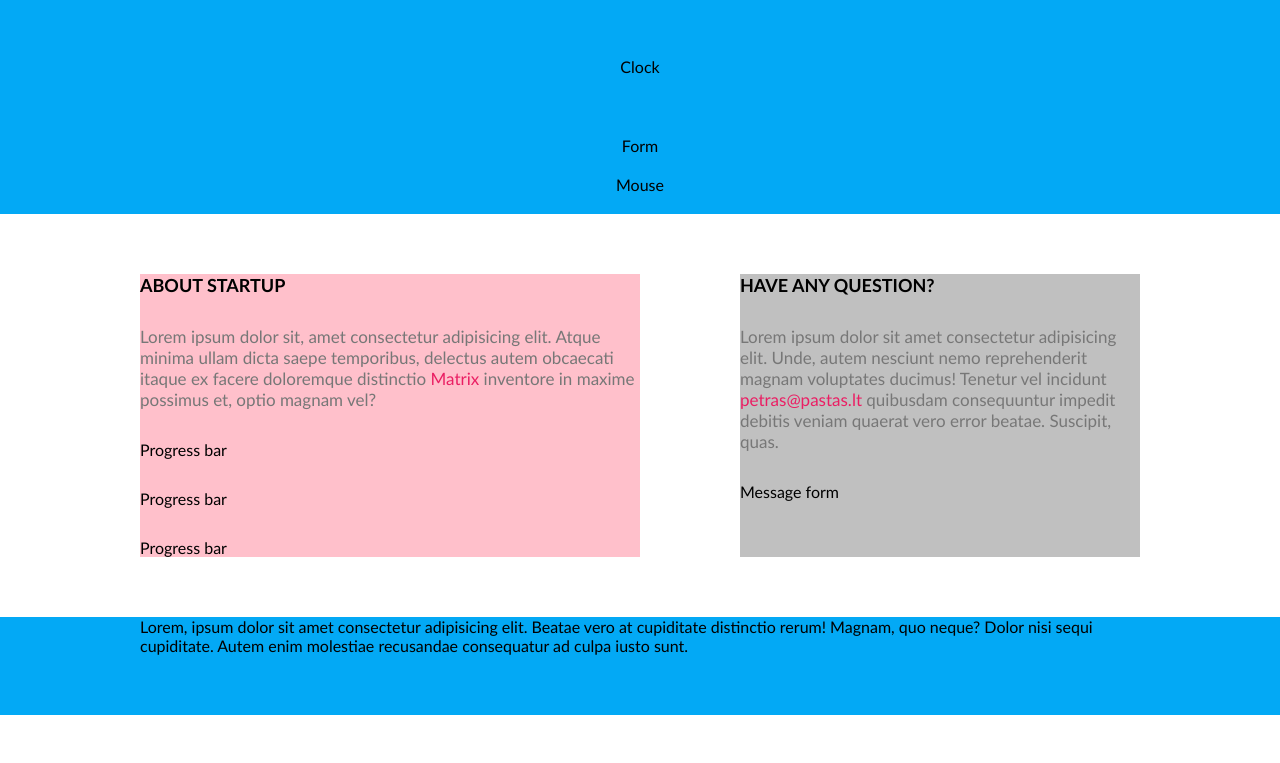
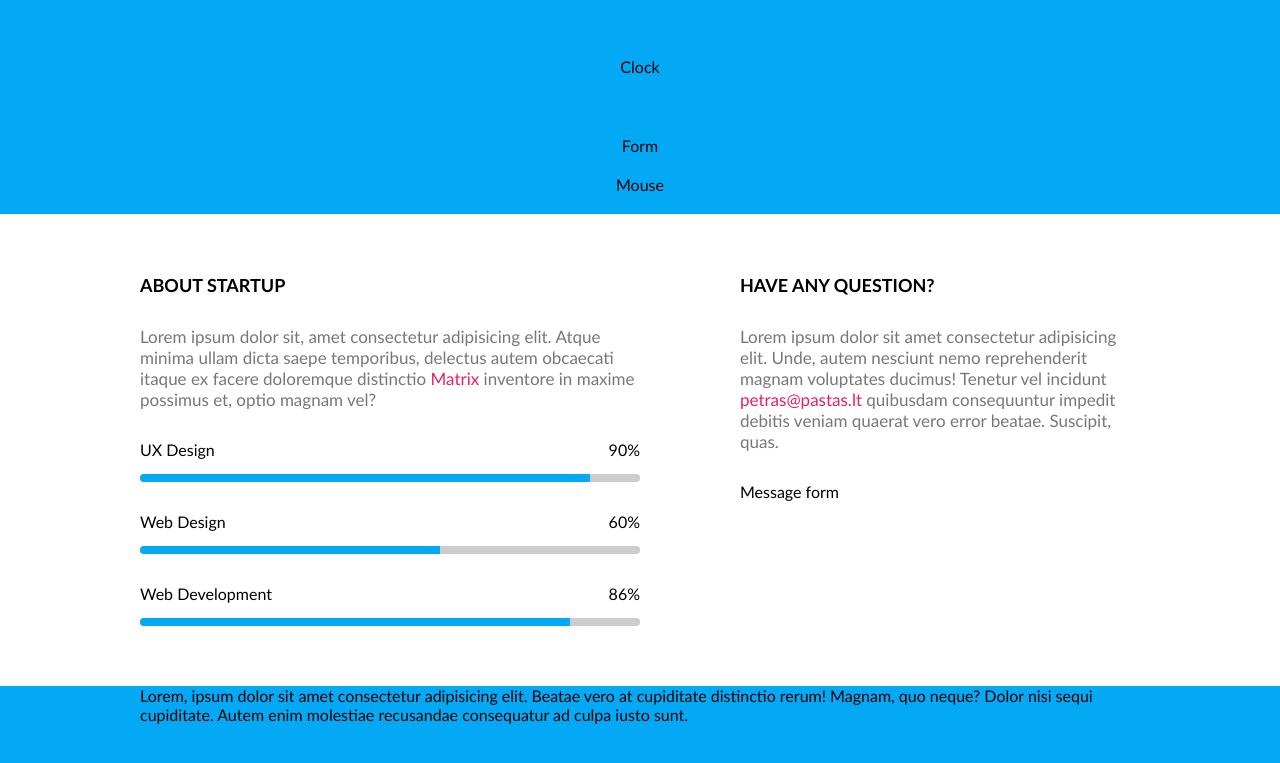
Before and after one commit to AurimasCerniauskas/9_12, a website: page index.html in a window 1280 px wide. Shown: the part 321-1084 px from the top of the page. Before the commit the page ends 1036 px from the top, so only its background shows below. Drawn offline with Linux system fonts and the light colour scheme.

Commit message:
Progress bar #9

```diff
--- a/css/components/progressbar.css
+++ b/css/components/progressbar.css
@@ -0,0 +1,25 @@
+
+.progress-bar{
+  display: flex;
+  flex-direction: column;
+  gap: 15px;
+}
+
+.progress-bar > .top{
+  display: flex;
+  justify-content: space-between;
+}
+
+.progress-bar > .bottom{
+  height: 8px;
+  width: 100%;
+  overflow: hidden;
+  background-color: #ccc;
+  border-radius: 4px;
+}
+
+.progress-bar > .bottom > .bar{
+  height: 100%;
+  width: 90%;
+  background-color: var(--main-color);
+}
--- a/css/pages/home.css
+++ b/css/pages/home.css
@@ -46,11 +46,11 @@ section.container.bg-main{
   flex-direction: column;
   gap: 30px;
   width: 50%;
-  background-color: pink;
+
 }
 .right-column{
   width: 40%;
-  background-color: silver;
+
 }
  .column-title{
   text-transform: uppercase;
--- a/index.html
+++ b/index.html
@@ -33,15 +33,34 @@
           About startup
         </h2>
         <p class="column-description">Lorem ipsum dolor sit, amet consectetur adipisicing elit. Atque minima ullam dicta saepe temporibus, delectus autem obcaecati itaque ex facere doloremque distinctio <a href="#">Matrix</a> inventore in maxime possimus et, optio magnam vel?</p>
-        <div class="proegress-bar">
-          Progress bar
+        <div class="progress-bar">
+          <div class="top">
+            <div class="labe">UX Design</div>
+            <div class="value">90%</div>
+          </div>
+          <div class="bottom">
+            <div class="bar"></div>
+          </div>
         </div>
-        <div class="proegress-bar">
-          Progress bar
+        <div class="progress-bar">
+          <div class="top">
+            <div class="labe">Web Design</div>
+            <div class="value">60%</div>
+          </div>
+          <div class="bottom">
+            <div class="bar" style="width: 60%;"></div>
+          </div>
         </div>
-        <div class="proegress-bar">
-          Progress bar
+        <div class="progress-bar">
+          <div class="top">
+            <div class="labe">Web Development</div>
+            <div class="value">86%</div>
+          </div>
+          <div class="bottom">
+            <div class="bar" style="width: 86%;"></div>
+          </div>
         </div>
+
       </div>
       <div class="column right-column">
         <h2 class="column-title">Have any question?</h2>
```
